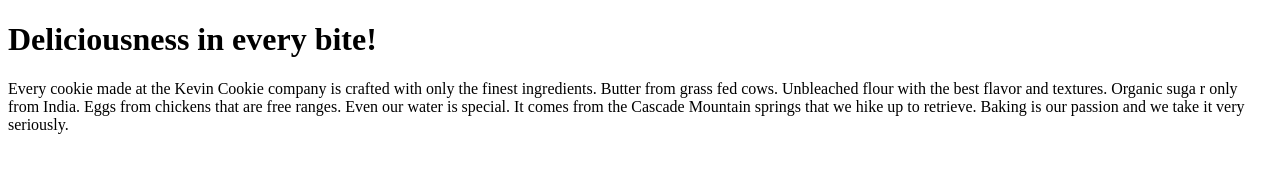
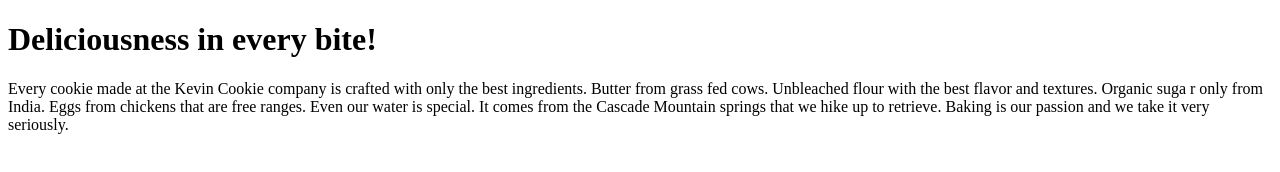
Before and after one commit to AhmadZubairafghanmal/Kevin-Company, a plain HTML site: page index.htm in a window 1280 px wide. Drawn offline with Linux system fonts and the light colour scheme.

Commit message:
update index text

```diff
--- a/index.htm
+++ b/index.htm
@@ -4,7 +4,7 @@
 
 <h1>Deliciousness in every bite!</h1>
 <p>Every cookie made at the Kevin Cookie company
- is crafted with only the finest ingredients.
+ is crafted with only the best ingredients.
  Butter from grass fed cows. Unbleached flour
 with the best flavor and textures. Organic suga
 r only from India. Eggs from chickens that are free ranges. Even our water is special.
```
